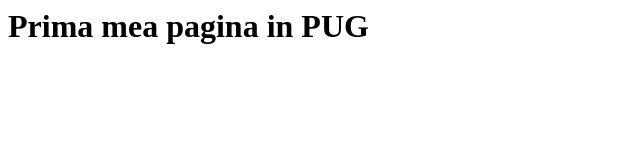
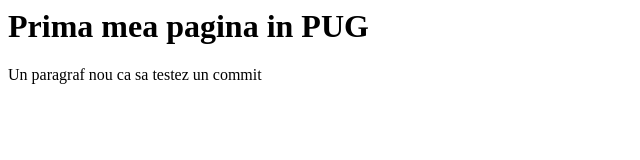
Before and after one commit to valentin3199/w3schools-replica, a website: page src/index.pug in a window 1280 px wide. Shown: the whole page, without its empty margins (0-640 px from the left). Drawn offline with nearby package versions, Linux system fonts and the light colour scheme; files that its build step writes are made by us from their sources.

Commit message:
Am test un commit nou

```diff
--- a/src/index.pug
+++ b/src/index.pug
@@ -6,3 +6,4 @@ html(lang="en")
         title Document
     body
         h1 Prima mea pagina in PUG
+        p Un paragraf nou ca sa testez un commit
```
